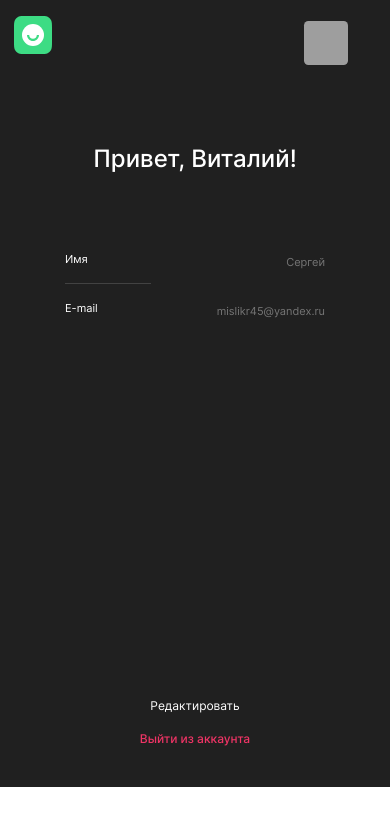
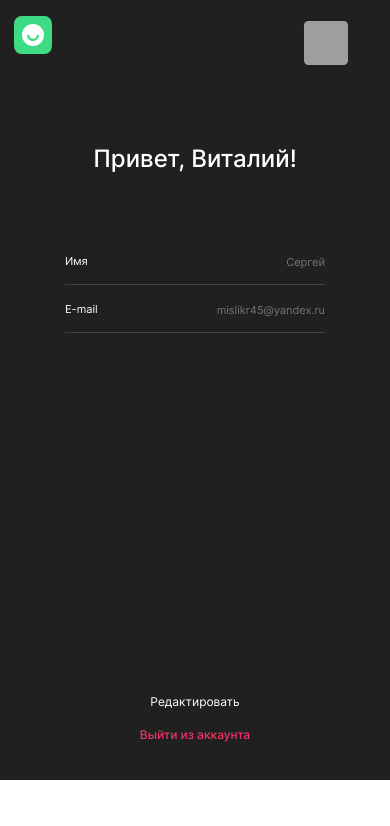
Before and after one commit to Mislikr45/movies-explorer-frontend, a React (Create React App) app: page /profile in a window 390 px wide. Shown: the top 826 px of the page. Built offline with nearby package versions, Linux system fonts and the light colour scheme; grey boxes are pictures that could not be loaded.

Commit message:
register 320px

```diff
--- a/src/components/Profile/Profile.css
+++ b/src/components/Profile/Profile.css
@@ -22,11 +22,19 @@ width: 100%;
 }
 
 .profile__form {
-	display: grid;
-	grid-template-columns: 1fr 1fr;
-	row-gap: 18px;
-	border-color: white;
+	display: flex;
+	flex-direction: column;
+	row-gap: 16px;
 	width: 410px;
+}
+.profile__form-container{
+    width: 100%;
+    display: flex;
+    flex-direction: row;
+    border-bottom: 1px solid #424242;
+    padding-bottom: 14px;
+    align-items: center;
+    justify-content: space-between;
 }
 
 .profile__label {
@@ -38,10 +46,6 @@ width: 100%;
 	letter-spacing: 0em;
 }
 
-.profile__label:first-child {
-	border-bottom: 1px solid #424242;
-	padding-bottom: 17px;
-}
 
 .profile__input {
 	outline: none;
@@ -130,12 +134,12 @@ width: 100%;
 		width: 100%;
 	}
 	.profile__button-edite {
-		margin-top: 379px;
+		margin-top: 361px;
 		font-size: 12px;
 		line-height: 14.52px;
 	}
 	.profile__button-exit {
-		margin-bottom: 40px;
+		margin-bottom: 37px;
 		font-size: 12px;
 		line-height: 14.52px;
 	}
--- a/src/components/Profile/Profile.js
+++ b/src/components/Profile/Profile.js
@@ -1,6 +1,6 @@
 import "./Profile.css";
-import { useNavigate, Routes, Route } from "react-router-dom";
-// import { Link } from "react-router-dom";
+import { useNavigate } from "react-router-dom";
+
 
 
 export default function Profile() {
@@ -13,6 +13,7 @@ export default function Profile() {
 			<main className="prodile__main">
 			<h1 className="profile__greetings">Привет, Виталий!</h1>
 			<form className="profile__form">
+				<div className="profile__form-container">
 				<label className="profile__label">Имя</label>
 				<input
 					id="name"
@@ -23,7 +24,9 @@ export default function Profile() {
 					minLength="2"
 				    maxLength="10"
 				/>
+				</div>
 
+                <div className="profile__form-container">
 				<label className="profile__label">E-mail</label>
 				<input
 					id="email"
@@ -32,6 +35,7 @@ export default function Profile() {
 					className="profile__input"
 					placeholder="mislikr45@yandex.ru"
 				/>
+				</div>
 			</form>
 
 			<button className="profile__button-edite" type="submit">
--- a/src/components/Register/Register.css
+++ b/src/components/Register/Register.css
@@ -65,6 +65,10 @@
 }
 
 @media screen and (max-width: 450px) {
+	.register__form{
+		width: 260px;
+	}
+
 	.register__input {
 		width: 260px;
 	  font-family: "Inter", Arial, sans-serif;
```
